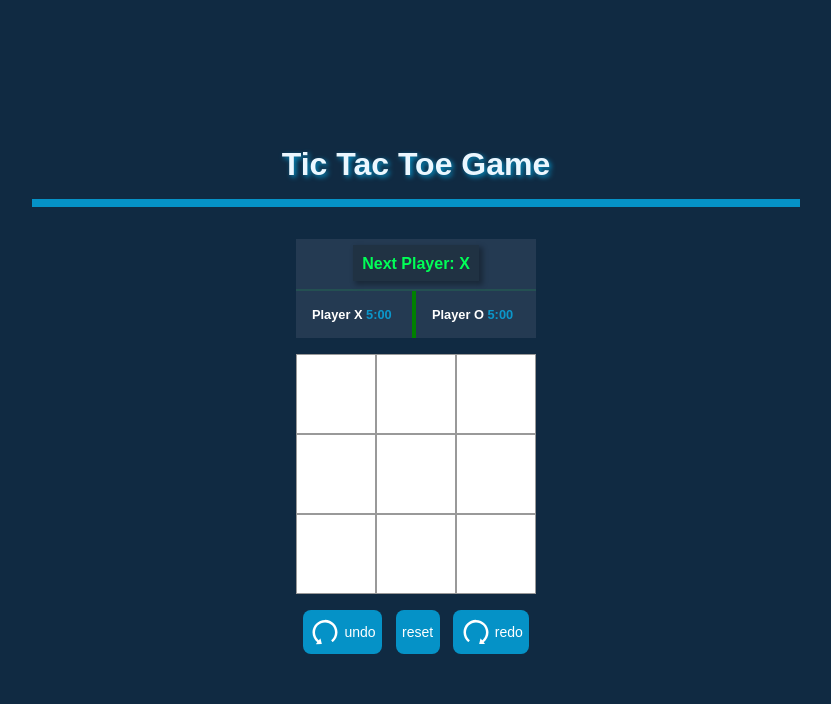
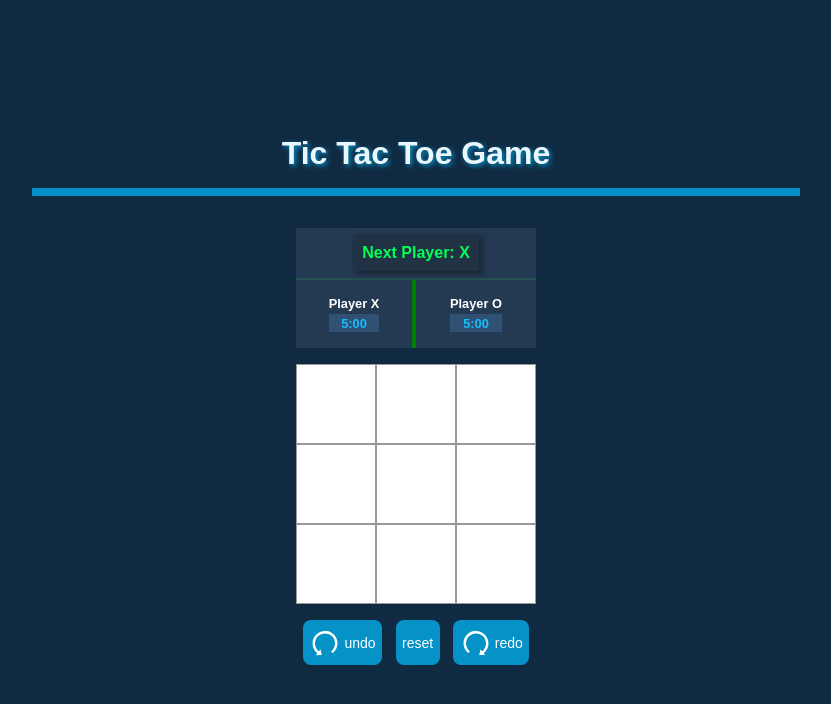
Before and after one commit to sarilusblaise/tic-tac-toe-game, a React (Create React App) app: page / in a window 1280 px wide. Shown: the top 704 px of the page, without its empty margins (224-1055 px from the left). Built offline with nearby package versions, Linux system fonts and the light colour scheme.

Commit message:
new styles have been added to timer

```diff
--- a/src/styles.css
+++ b/src/styles.css
@@ -150,7 +150,6 @@ font-size: 2rem;
 }
 .players{
     display: flex;
-    justify-content: space-between;
     width: 100%;
     margin-bottom: 1rem;
 }
@@ -159,13 +158,23 @@ font-size: 2rem;
     background-color: var(--clr-grey-2);
     padding: 1rem;
     color: var(--clr-white);
-    display: flex;
     font-weight: bold;
     font-size: 0.8rem;
     width: 50%;
 }
+.player p{
+    display: flex;
+    flex-direction: column;
+    justify-content: center;
+    align-items: center;
+    row-gap: 0.2rem;
+}
 .timer{
-    color:rgba(0, 191, 255, 0.7);
+    color:rgba(20, 191, 255);
+    background-color: hsl(211, 49%, 53%, 0.3);
+    padding:0.1rem;
+    width:60%;
+    text-align: center;
 }
 
 .player:first-child{
```
